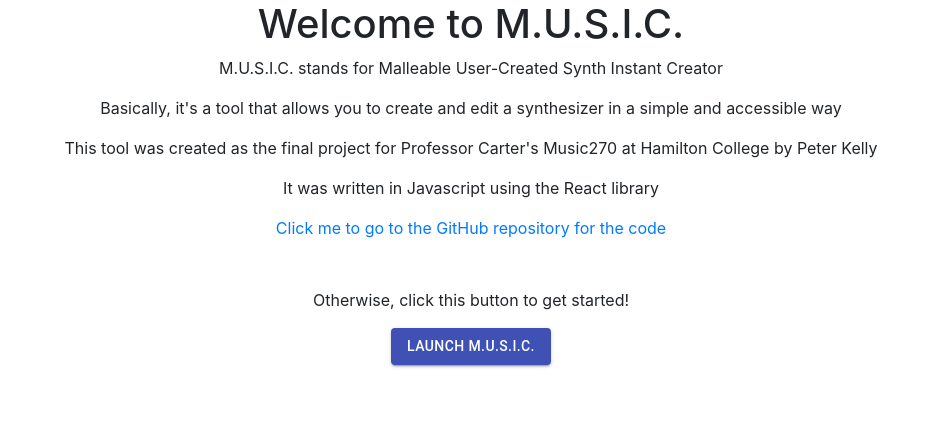
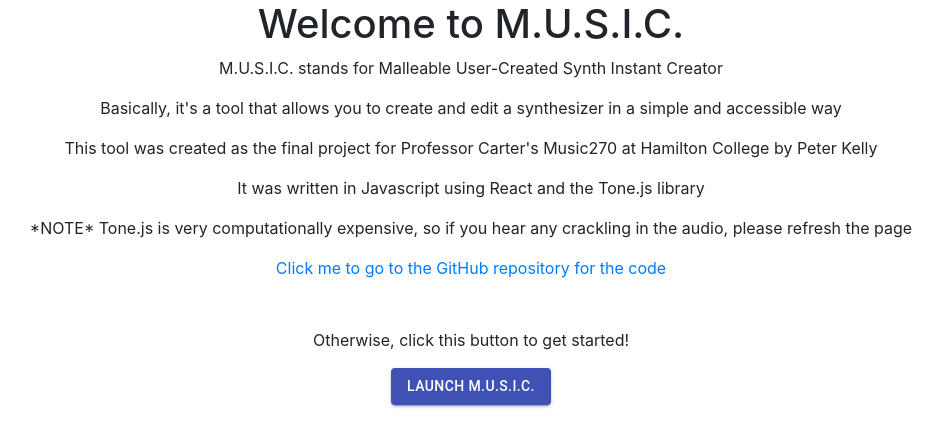
Before and after one commit to pxkelly/M.U.S.I.C., a React (Create React App) app: page /#/ in a window 1280 px wide. Shown: the top 446 px of the page, without its empty margins (169-1112 px from the left). Built offline with nearby package versions, Linux system fonts and the light colour scheme.

Commit message:
Added computation warning message

```diff
--- a/src/HomePage.js
+++ b/src/HomePage.js
@@ -33,7 +33,10 @@
             <p>This tool was created as the final project for Professor Carter's Music270 at Hamilton College by Peter Kelly</p>
           </Row>
           <Row className="welcome">
-            <p>It was written in Javascript using the React library</p>
+            <p>It was written in Javascript using React and the Tone.js library</p>
+          </Row>
+          <Row className="welcome">
+            <p>*NOTE* Tone.js is very computationally expensive, so if you hear any crackling in the audio, please refresh the page</p>
           </Row>
           <Row className="welcome">
             <a href="https://github.com/pxkelly/MUSIC">Click me to go to the GitHub repository for the code</a>
```
